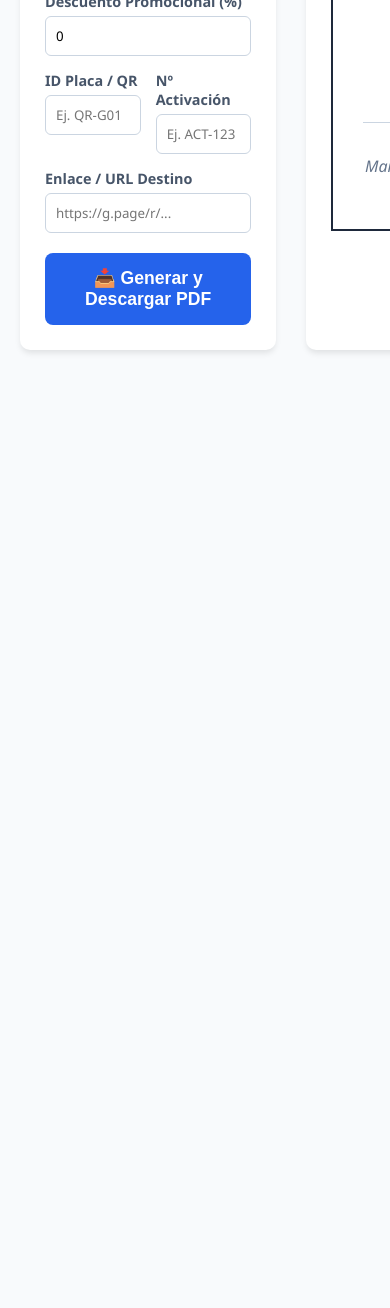
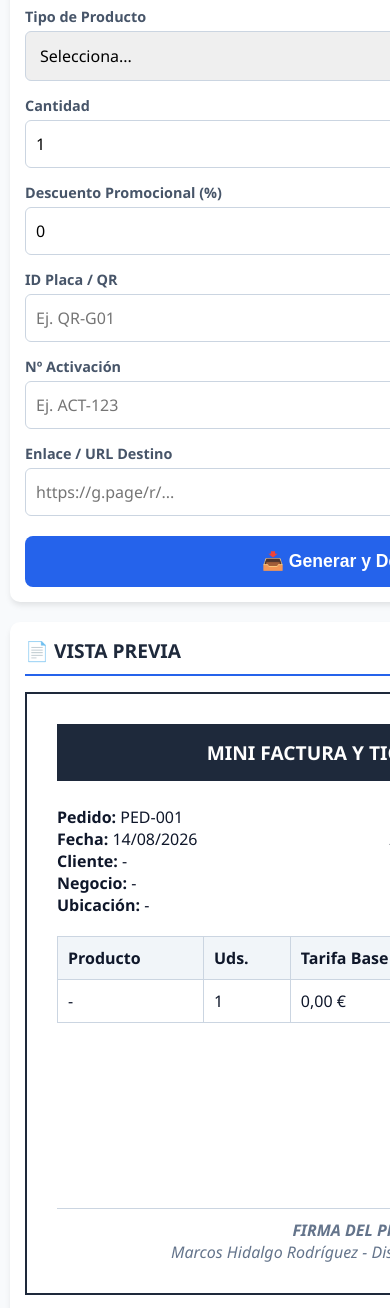
Before and after one commit to marqui10/NFC, a plain HTML site: page index.html in a window 390 px wide. Shown: the part 510-1818 px from the top of the page. Before the commit the page ends 880 px from the top, so only its background shows below. Drawn offline with Linux system fonts and the light colour scheme.

Commit message:
Actualizar index.html

```diff
--- a/index.html
+++ b/index.html
@@ -63,11 +63,12 @@
 
         input, select {
             width: 100%;
-            padding: 10px;
+            padding: 12px 10px; /* Un poco más de padding para pantallas táctiles */
             border: 1px solid var(--border);
             border-radius: 6px;
             box-sizing: border-box;
             font-family: inherit;
+            font-size: 1rem;
         }
 
         .grid-2 {
@@ -76,12 +77,20 @@
             gap: 15px;
         }
 
+        /* Contenedor extra para proteger las proporciones en móvil */
+        .factura-wrapper {
+            width: 100%;
+            overflow-x: auto;
+            padding-bottom: 10px;
+        }
+
         /* Diseño de la Factura */
         .factura-box {
             border: 2px solid var(--primary);
             padding: 30px;
             background: #fff;
             position: relative;
+            min-width: 650px; /* Fuerza el formato apaisado para asegurar que el PDF salga bien */
         }
 
         .factura-header {
@@ -148,10 +157,37 @@
             cursor: pointer;
             margin-top: 20px;
             transition: background 0.3s;
+            -webkit-tap-highlight-color: transparent;
         }
 
         .btn-descargar:hover {
             background-color: #1D4ED8;
+        }
+
+        /* =========================================
+           REGLAS RESPONSIVE (MÓVILES Y TABLETS)
+           ========================================= */
+        @media screen and (max-width: 768px) {
+            body {
+                padding: 10px;
+            }
+
+            /* Pasa a una sola columna */
+            .app-container {
+                grid-template-columns: 1fr;
+                gap: 20px;
+            }
+
+            .panel {
+                padding: 15px;
+            }
+
+            /* Apila los campos del formulario uno encima de otro,
+               pero NO afecta a la estructura interna de la factura */
+            .panel .grid-2:not(.factura-section) {
+                grid-template-columns: 1fr;
+                gap: 0;
+            }
         }
     </style>
 </head>
@@ -231,6 +267,8 @@
 
         <!-- PANEL DE FACTURA (Vista Previa y PDF) -->
         <div class="panel">
+            <h2>📄 Vista Previa</h2>
+            <div class="factura-wrapper">
                 <div class="factura-box" id="areaFactura">
                     <div class="factura-header">
                         MINI FACTURA Y TICKET DE ENTREGA
@@ -281,6 +319,7 @@
                     <div class="firma-proveedor">
                         <strong>FIRMA DEL PROVEEDOR:</strong><br>
                         Marcos Hidalgo Rodríguez - Dispositivos NFC y QR Premium
+                    </div>
                 </div>
             </div>
         </div>
@@ -357,7 +396,7 @@
             // Construimos el nombre del archivo de forma automática
             const idPedido = document.getElementById('idPedido').value || 'PEDIDO';
             let cliente = document.getElementById('cliente').value || 'Cliente';
-            cliente = cliente.replace(/\s+/g, '_'); // Cambia los espacios por barras bajas para el nombre del archivo
+            cliente = cliente.replace(/\s+/g, '_');
 
             const nombreArchivo = `Factura_${idPedido}_${cliente}.pdf`;
 
@@ -366,7 +405,7 @@
                 margin:       10,
                 filename:     nombreArchivo,
                 image:        { type: 'jpeg', quality: 0.98 },
-                html2canvas:  { scale: 2 }, // Da mejor resolución al PDF
+                html2canvas:  { scale: 2, scrollX: 0, scrollY: 0 },
                 jsPDF:        { unit: 'mm', format: 'a4', orientation: 'portrait' }
             };
 
```
Lines whose indentation alone changed are shown as unchanged.
